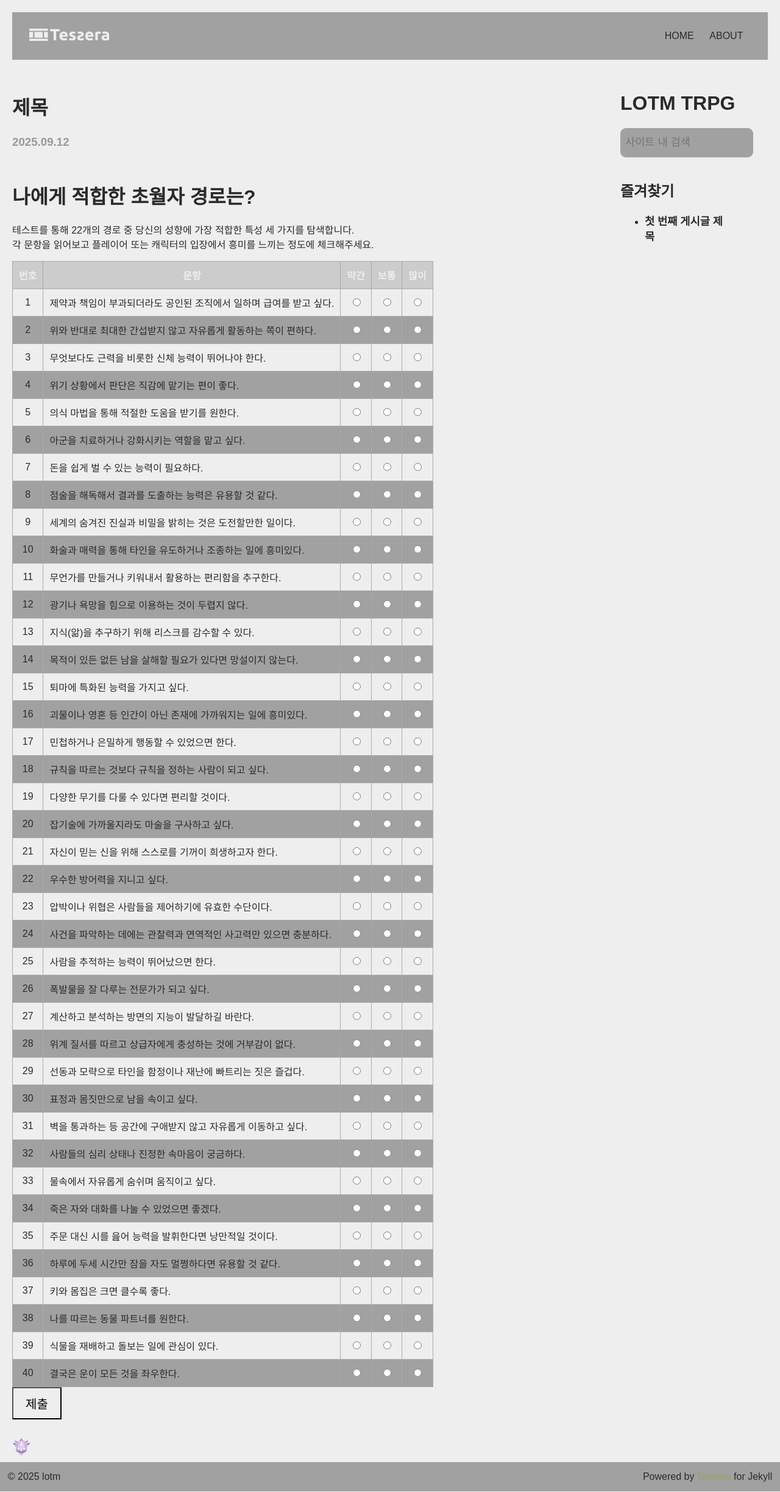
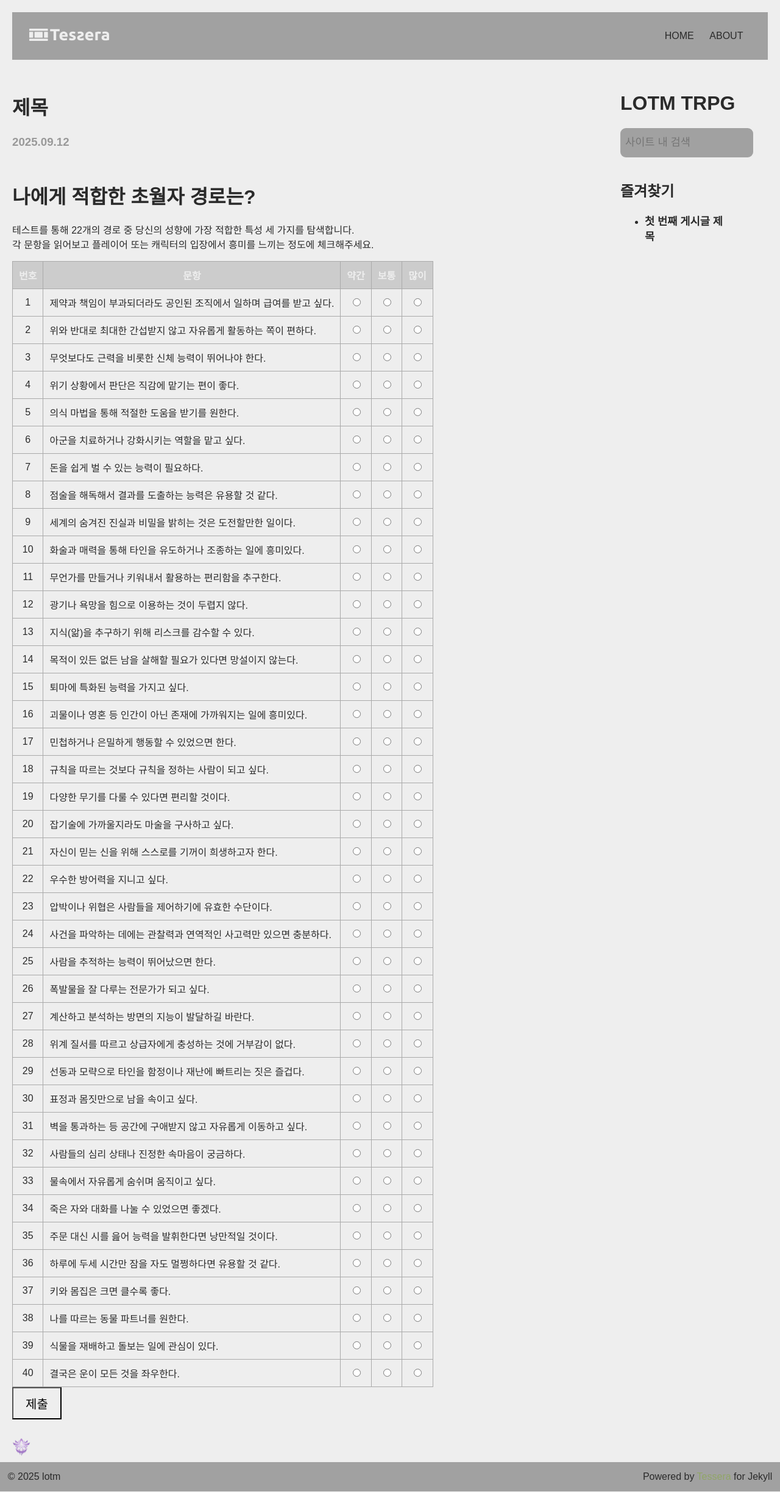
Before and after one commit to izpew/lotm, a Jekyll site: the page built from _chapters/001.md, in a window 1280 px wide. Shown: the whole page at 61% size. Built offline with Jekyll 4.4.1, drawn with Linux system fonts in a browser that asks for light colours.

Commit message:
Update style.css

```diff
--- a/assets/css/style.css
+++ b/assets/css/style.css
@@ -72,7 +72,7 @@ thead {
 }
 
 tbody tr:nth-child(even) {
-	background-color: var(--black);
+	background-color: none;
 }
 
 /*-*/
```
